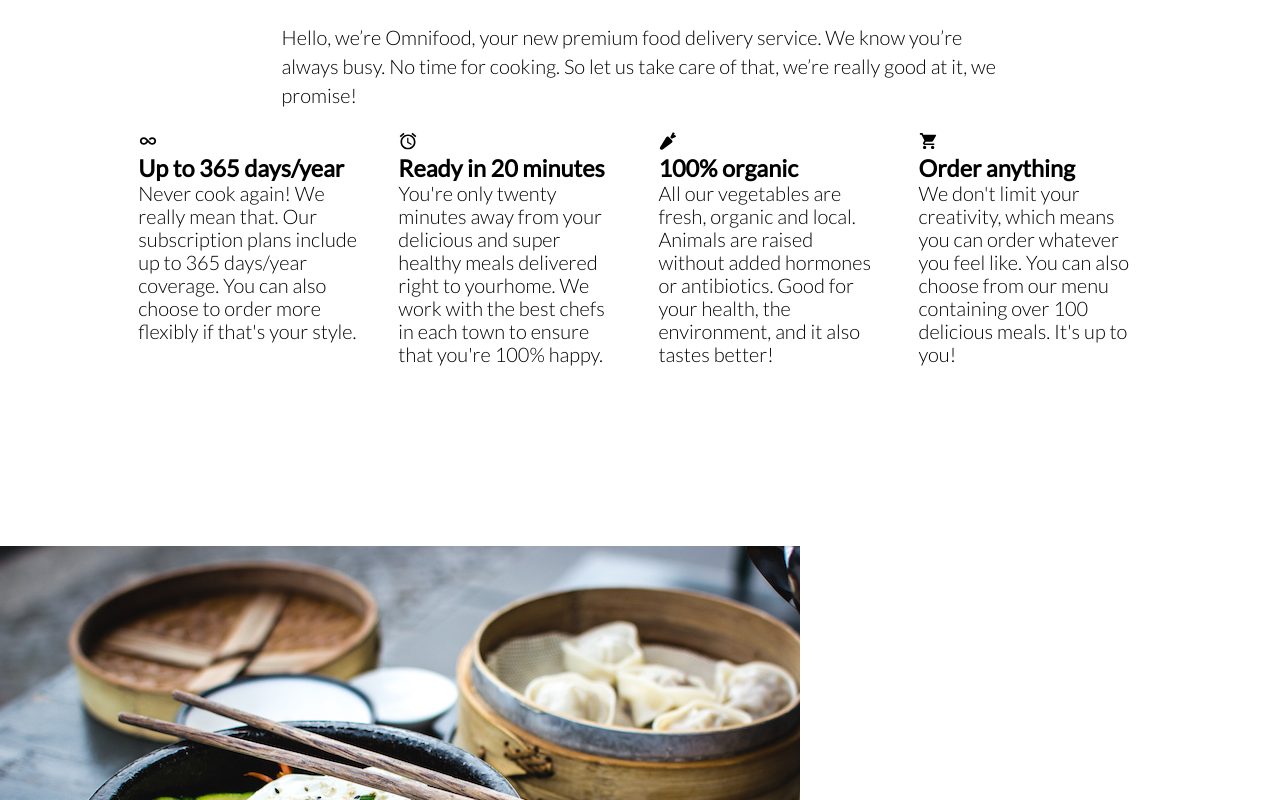
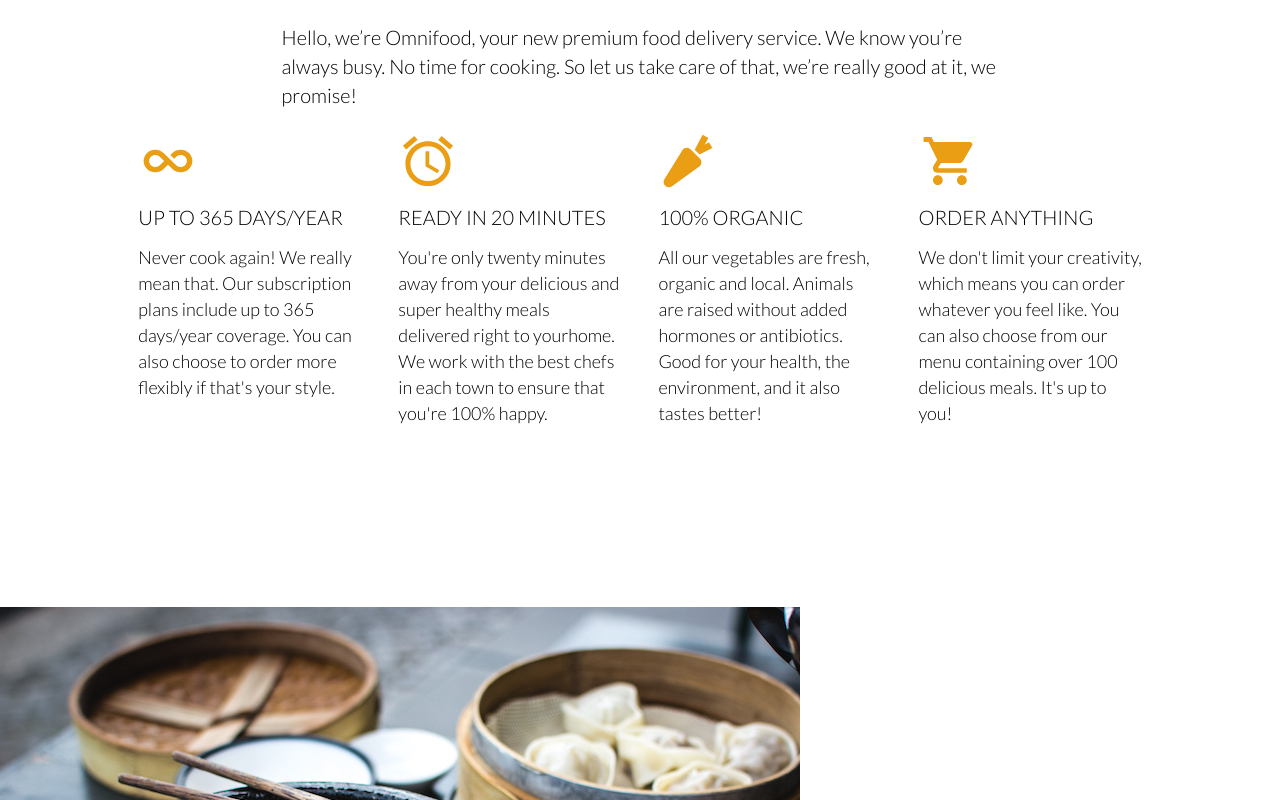
Before and after one commit to SimonOkello/FoodDelivery-template, a plain HTML site: page index.html in a window 1280 px wide. Shown: the part 960-1760 px from the top of the page. Drawn offline with nearby package versions, Linux system fonts and the light colour scheme; a script that the page names is missing.

Commit message:
finish features sections

```diff
--- a/index.html
+++ b/index.html
@@ -4,7 +4,7 @@
 <head>
     <meta charset="utf-8">
     <meta http-equiv="X-UA-Compatible" content="IE=edge">
-    <title>FoodPro</title>
+    <title>Omnifood</title>
     <meta name="viewport" content="width=device-width, initial-scale=1">
     <link rel="stylesheet" type="text/css" href="vendors/css/normalize.css">
     <link rel="stylesheet" type="text/css" href="vendors/css/grid.css">
@@ -46,28 +46,28 @@
                 us take care of that, we’re really good at it, we promise!</p>
         </div>
         <div class="row">
-            <div class="col span-1-of-4 box">
-                <ion-icon name="infinite"></ion-icon>
+            <div class="col span-1-of-4 box ">
+                <ion-icon name="infinite" class="icon-big"></ion-icon>
                 <h3>Up to 365 days/year</h3>
                 <p>Never cook again! We really mean that. Our subscription plans include up to 365 days/year coverage.
                     You can also choose
                     to order more flexibly if that's your style.</p>
             </div>
             <div class="col span-1-of-4 box">
-                <ion-icon name="alarm"></ion-icon>
+                <ion-icon name="alarm" class="icon-big"></ion-icon>
                 <h3>Ready in 20 minutes</h3>
                 <p>You're only twenty minutes away from your delicious and super healthy meals delivered right to
                     yourhome. We work with the best chefs in each town to ensure that you're 100% happy.</p>
             </div>
             <div class="col span-1-of-4 box">
-                <ion-icon name="nutrition"></ion-icon>
+                <ion-icon name="nutrition" class="icon-big"></ion-icon>
                 <h3>100% organic</h3>
                 <p>All our vegetables are fresh, organic and local. Animals are raised without added hormones or
                     antibiotics. Good for your
                     health, the environment, and it also tastes better!</p>
             </div>
             <div class="col span-1-of-4 box">
-                <ion-icon name="cart"></ion-icon>
+                <ion-icon name="cart" class="icon-big"></ion-icon>
                 <h3>Order anything</h3>
                 <p>We don't limit your creativity, which means you can order whatever you feel like. You can also choose
                     from our menu
--- a/resources/css/style.css
+++ b/resources/css/style.css
@@ -32,11 +32,22 @@ section{
 .box{
     padding: 1%;
 }
+.box p{
+    font-size: 90%;
+    line-height: 145%;
+}
 /*-----HEADINGS-----*/
-h1,h2{
+.icon-big{
+    font-size: 300%;
+    display: block;
+    color: #e99e13;
+    margin-bottom: 15px;
+}
+/*-----HEADINGS-----*/
+h1,h2,h3{
     font-weight: 300;
     text-transform: uppercase;
-    letter-spacing: 1px;
+
 
 }
 h1{
@@ -45,12 +56,19 @@ h1{
     font-size: 240%;
     margin-bottom: 20px;
     word-spacing: 4px;
+    letter-spacing: 1px;
 }
 h2{
     font-size: 180%;
     word-spacing: 2px;
     text-align: center;
     margin-bottom: 30px;
+    letter-spacing: 1px;
+}
+h3{
+    font-size: 100%;
+    margin-bottom: 15px;
+
 }
 h2:after{
 display: block;
```
